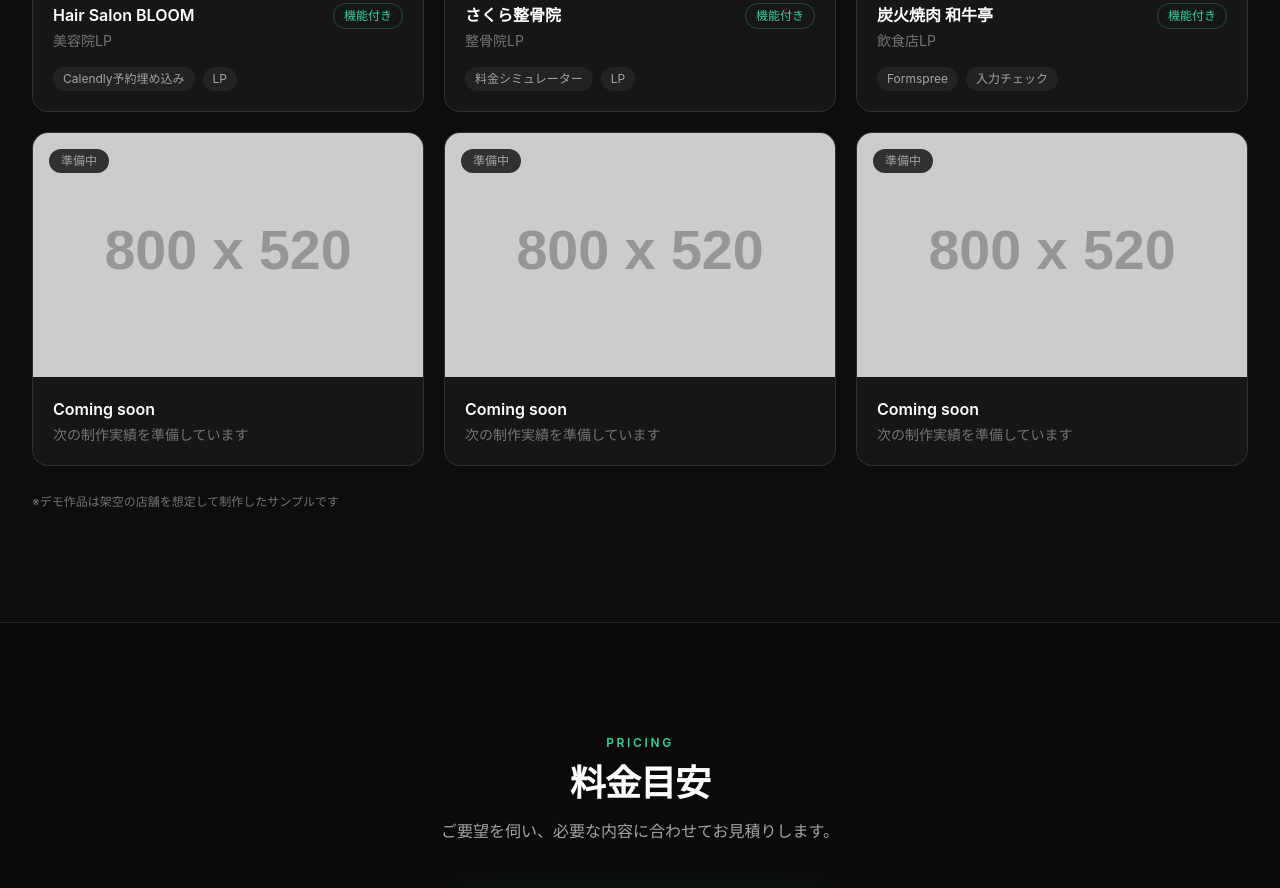
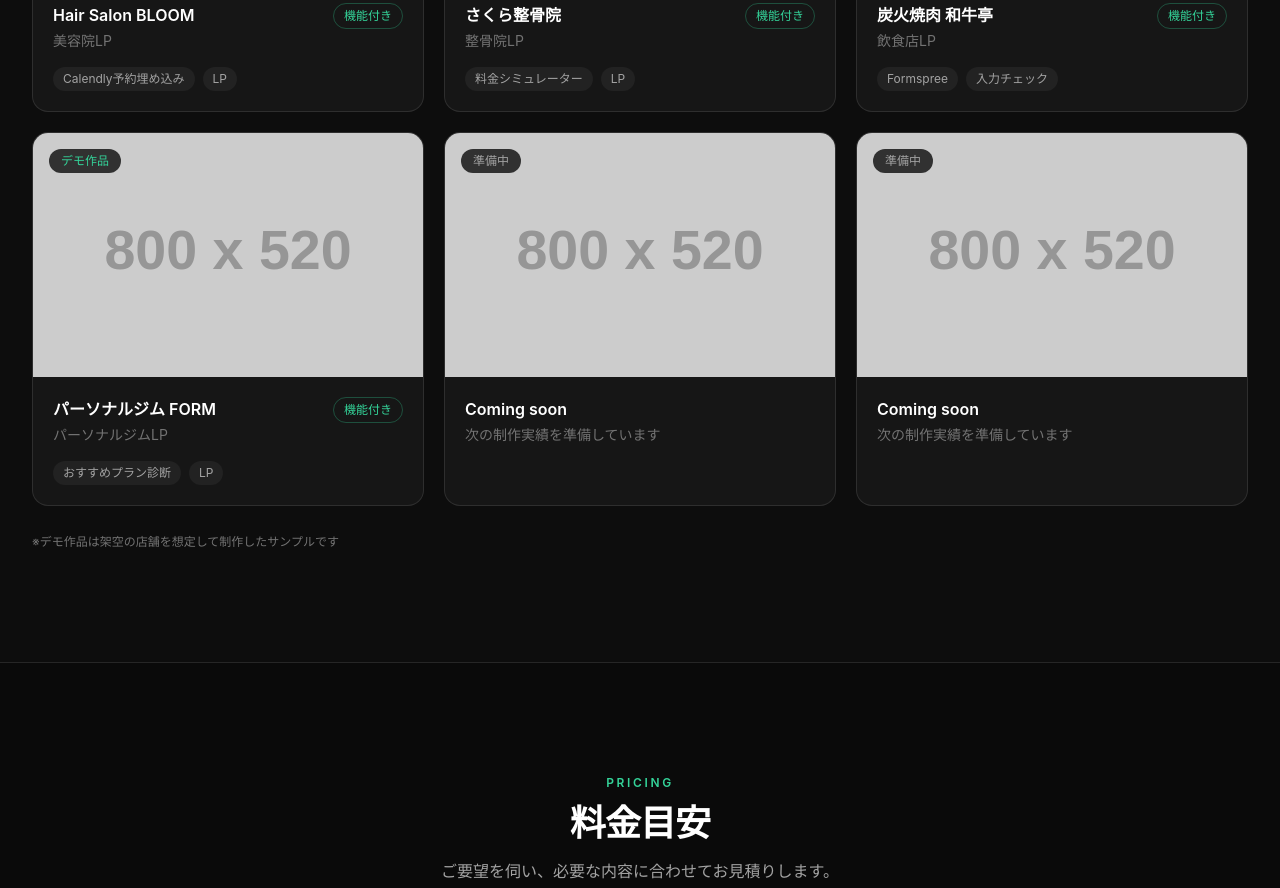
Before and after one commit to makoto1004/my-portfolio, a plain HTML site: page portfolio/index.html in a window 1280 px wide. Shown: the part 1890-2778 px from the top of the page. Drawn offline with nearby package versions, Linux system fonts and the light colour scheme; placeholder pictures from the web are drawn by us.

Commit message:
ポートフォリオの制作実績にパーソナルジム FORM を追加
準備中カードの1枠目を、プラン診断付きLPのカードに差し替え。

Co-Authored-By: Claude Opus 5.5 <noreply@anthropic.com>

```diff
--- a/portfolio/index.html
+++ b/portfolio/index.html
@@ -133,10 +133,10 @@
             <div class="relative"><img src="https://placehold.co/800x520/181818/d4d4d4?text=Wagyutei" alt="炭火焼肉 和牛亭の予約問い合わせフォーム付きLPのサムネイル" width="800" height="520" loading="lazy" class="aspect-[8/5] w-full object-cover"><span class="absolute left-4 top-4 rounded-full bg-ink/80 px-3 py-1 text-xs text-accent">デモ作品</span></div>
             <div class="p-5"><div class="flex items-start justify-between gap-3"><div><h3 class="font-semibold text-white group-hover:text-accent">炭火焼肉 和牛亭</h3><p class="mt-1 text-sm text-neutral-500">飲食店LP</p></div><span class="shrink-0 rounded-full border border-accent/30 px-2.5 py-1 text-xs text-accent">機能付き</span></div><div class="mt-4 flex flex-wrap gap-2"><span class="rounded-full bg-white/5 px-2.5 py-1 text-xs text-neutral-400">Formspree</span><span class="rounded-full bg-white/5 px-2.5 py-1 text-xs text-neutral-400">入力チェック</span></div></div>
           </a>
-          <!-- TODO: 実際の制作実績ができたら準備中カードを差し替え -->
-          <article class="overflow-hidden rounded-2xl border border-white/10 bg-panel" aria-label="制作実績準備中">
-            <div class="relative"><img src="https://placehold.co/800x520/303030/777777?text=Coming+soon" alt="制作実績準備中のグレーのサムネイル" width="800" height="520" loading="lazy" class="aspect-[8/5] w-full object-cover grayscale"><span class="absolute left-4 top-4 rounded-full bg-ink/80 px-3 py-1 text-xs text-neutral-400">準備中</span></div><div class="p-5"><h3 class="font-semibold text-white">Coming soon</h3><p class="mt-1 text-sm text-neutral-500">次の制作実績を準備しています</p></div>
-          </article>
+          <a class="card-hover group overflow-hidden rounded-2xl border border-white/10 bg-panel" href="../personal-trainer/パーソナルトレーナー.html" target="_blank" rel="noopener noreferrer">
+            <div class="relative"><img src="https://placehold.co/800x520/181818/d4d4d4?text=Personal+Gym+FORM" alt="パーソナルジム FORMのプラン診断付きLPのサムネイル" width="800" height="520" loading="lazy" class="aspect-[8/5] w-full object-cover"><span class="absolute left-4 top-4 rounded-full bg-ink/80 px-3 py-1 text-xs text-accent">デモ作品</span></div>
+            <div class="p-5"><div class="flex items-start justify-between gap-3"><div><h3 class="font-semibold text-white group-hover:text-accent">パーソナルジム FORM</h3><p class="mt-1 text-sm text-neutral-500">パーソナルジムLP</p></div><span class="shrink-0 rounded-full border border-accent/30 px-2.5 py-1 text-xs text-accent">機能付き</span></div><div class="mt-4 flex flex-wrap gap-2"><span class="rounded-full bg-white/5 px-2.5 py-1 text-xs text-neutral-400">おすすめプラン診断</span><span class="rounded-full bg-white/5 px-2.5 py-1 text-xs text-neutral-400">LP</span></div></div>
+          </a>
           <!-- TODO: 実際の制作実績ができたら準備中カードを差し替え -->
           <article class="overflow-hidden rounded-2xl border border-white/10 bg-panel" aria-label="制作実績準備中">
             <div class="relative"><img src="https://placehold.co/800x520/303030/777777?text=Coming+soon" alt="制作実績準備中のグレーのサムネイル" width="800" height="520" loading="lazy" class="aspect-[8/5] w-full object-cover grayscale"><span class="absolute left-4 top-4 rounded-full bg-ink/80 px-3 py-1 text-xs text-neutral-400">準備中</span></div><div class="p-5"><h3 class="font-semibold text-white">Coming soon</h3><p class="mt-1 text-sm text-neutral-500">次の制作実績を準備しています</p></div>
```
